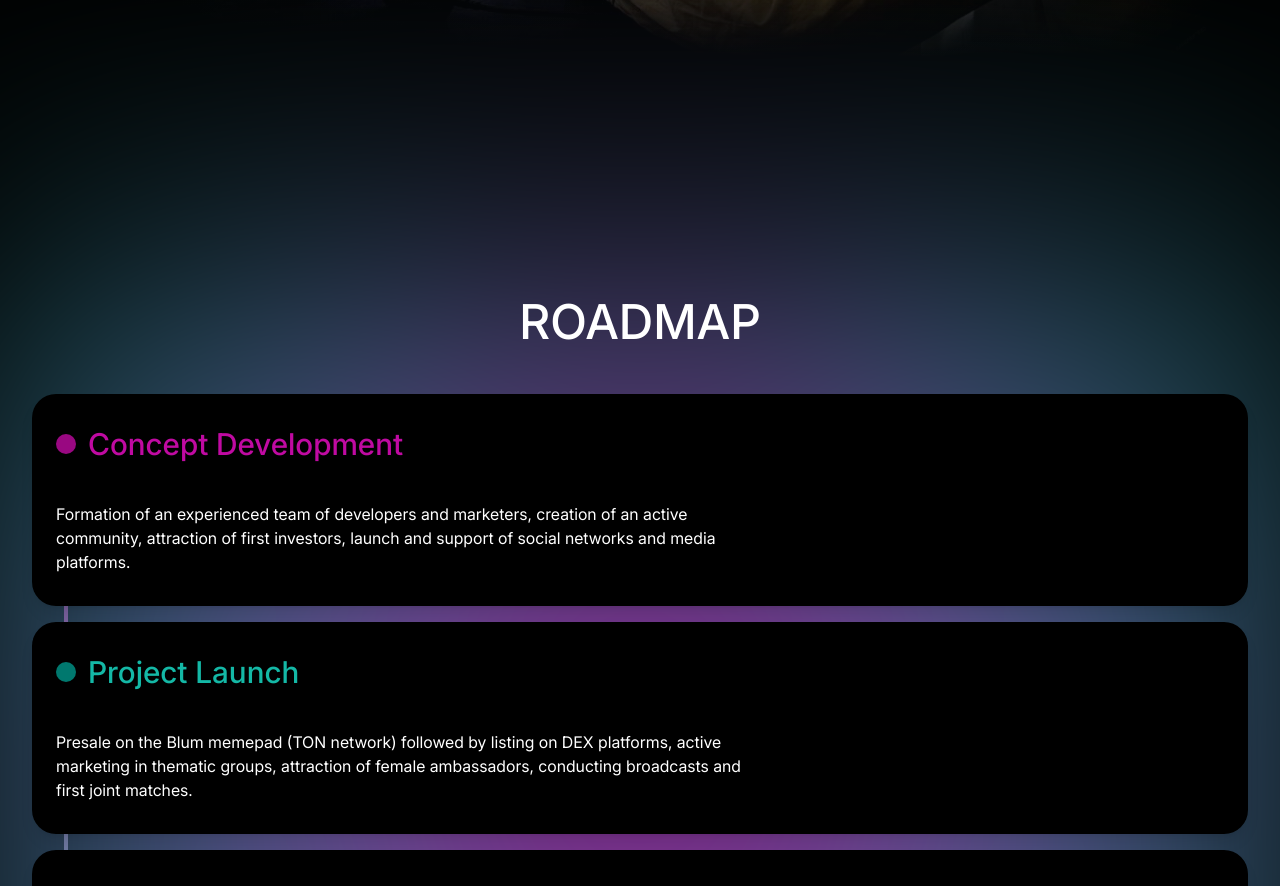
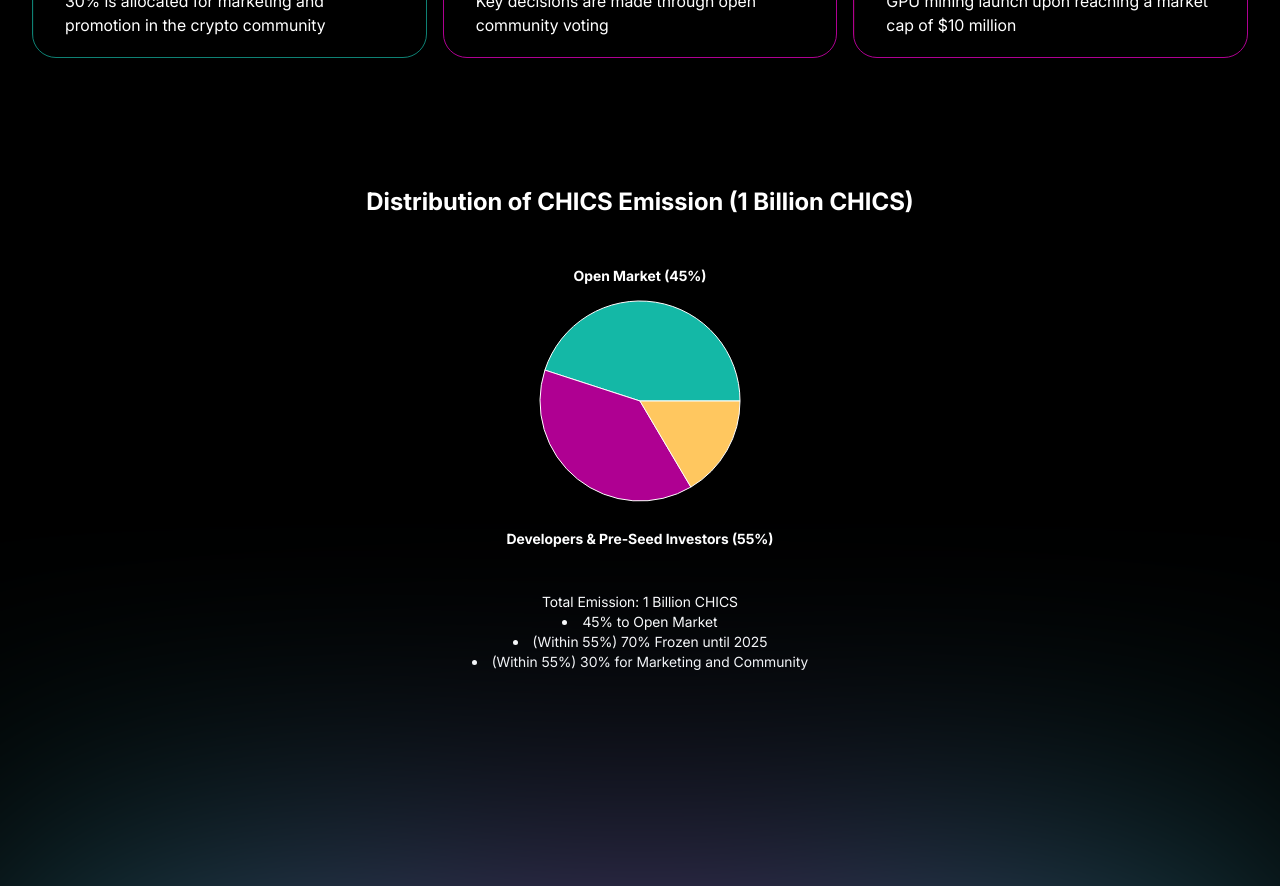
Before and after one commit to ns-morozova/chicscoin, a React (Vite) app: page / in a window 1280 px wide. Shown: the part 2720-3606 px from the top of the page. Built offline with nearby package versions, Linux system fonts and the light colour scheme.

Commit message:
added pie

```diff
--- a/package.json
+++ b/package.json
@@ -20,6 +20,7 @@
     "react-icons": "^5.5.0",
     "react-intersection-observer": "^9.16.0",
     "react-scroll": "^1.9.3",
+    "recharts": "^2.15.3",
     "tailwindcss": "^4.1.4"
   },
   "devDependencies": {
--- a/src/pages/Home.tsx
+++ b/src/pages/Home.tsx
@@ -1,6 +1,6 @@
 import React from 'react';
 import { Navbar, Footer } from '../marketing';
-import { HeroSection, Ideology, Tokenomics, Invitation, Roadmap, Apps, Social } from '../sections';
+import { HeroSection, Ideology, Tokenomics, Invitation, Roadmap, Apps, Social, TokenDistribution } from '../sections';
 
 const Home: React.FC = () => {
     return (
@@ -8,8 +8,10 @@ const Home: React.FC = () => {
             <Navbar />
             <HeroSection />
             <Ideology />
+            <Invitation />
             <Tokenomics />
-            <Invitation />
+            <TokenDistribution />
+            {/* <Invitation /> */}
             <Roadmap />
             <Apps />
             <Social />
--- /dev/null
+++ b/src/sections/TokenDistribution.tsx
@@ -0,0 +1,96 @@
+import React from 'react';
+import { PieChart, Pie, Cell, ResponsiveContainer, Tooltip } from 'recharts';
+
+interface DataItem {
+    name: string;
+    value: number;
+}
+
+const TokenDistribution: React.FC = () => {
+    // Данные для диаграммы
+    const data: DataItem[] = [
+        { name: 'Open Market', value: 45 },
+        { name: 'Frozen until 2025', value: 38.5 }, // 70% от 55%
+        { name: 'Marketing and Community', value: 16.5 }, // 30% от 55%
+    ];
+
+    // Цвета для сегментов диаграммы
+    const COLORS = ['#14B8A6', '#AF0092', '#FFC75F'];
+
+    return (
+        <section className="px-4 py-8 lg:px-8 md:py-16">
+            <div className="max-w-7xl mx-auto flex flex-col items-center justify-center">
+                {/* Заголовок */}
+                <h2 className="text-2xl font-bold mb-2 text-center">
+                    Distribution of CHICS Emission (1 Billion CHICS)
+                </h2>
+
+                {/* Диаграмма */}
+                <ResponsiveContainer width="100%" height={350}>
+                    <PieChart>
+                        {/* Основная диаграмма */}
+                        <Pie
+                            data={data}
+                            cx="50%"
+                            cy="50%"
+                            outerRadius={100}
+                            fill="#8884d8"
+                            dataKey="value"
+                        >
+                            {data.map((entry, index) => (
+                                <Cell
+                                    key={`cell-${index}`}
+                                    fill={COLORS[index % COLORS.length]}
+                                />
+                            ))}
+                        </Pie>
+
+                        {/* Подпись для 45% */}
+                        <text
+                            x="50%"
+                            y="50%"
+                            dy="-120"
+                            textAnchor="middle"
+                            fontSize="14"
+                            fill="#fff"
+                            fontWeight="bold"
+                        >
+                            Open Market (45%)
+                        </text>
+
+                        {/* Подпись для 55% */}
+                        <text
+                            x="50%"
+                            y="125%"
+                            dy="-120"
+                            textAnchor="middle"
+                            fontSize="14"
+                            fill="#fff"
+                            fontWeight="bold"
+                        >
+                            Developers & Pre-Seed Investors (55%)
+                        </text>
+
+                        {/* Подсказки при наведении */}
+                        <Tooltip />
+                    </PieChart>
+                </ResponsiveContainer>
+
+                {/* Подробное описание */}
+                <div className="mt-4 text-center">
+                    <p className="text-sm">
+                        Total Emission: 1 Billion CHICS
+                    </p>
+                    <ul className="list-disc list-inside text-sm">
+                        <li>45% to Open Market</li>
+                        <li>(Within 55%) 70% Frozen until 2025</li>
+                        <li>(Within 55%) 30% for Marketing and Community</li>
+                    </ul>
+                </div>
+            </div>
+        </section>
+
+    );
+};
+
+export default TokenDistribution;
--- a/src/sections/index.ts
+++ b/src/sections/index.ts
@@ -5,3 +5,5 @@ export { default as Invitation } from './Invitation';
 export { default as Roadmap } from './Roadmap';
 export { default as Apps } from './Apps';
 export { default as Social } from './Social';
+
+export { default as TokenDistribution } from './TokenDistribution';
```
Also changed, not shown: 1 other file (tests, documents, lock files or other folders).
